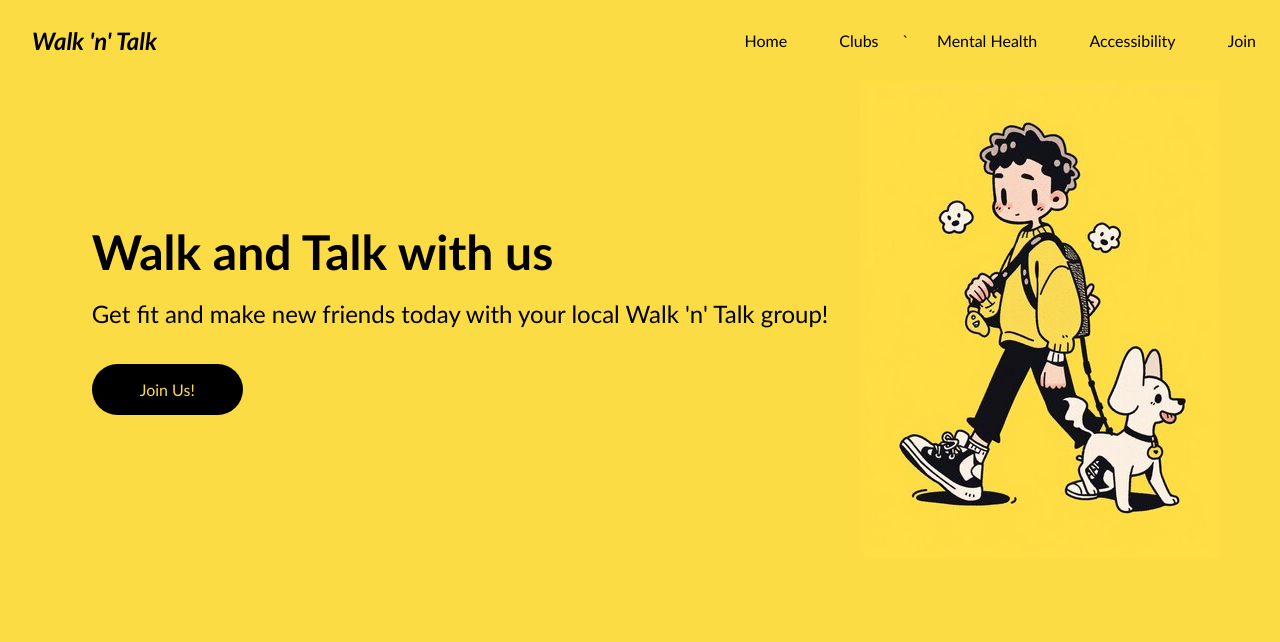
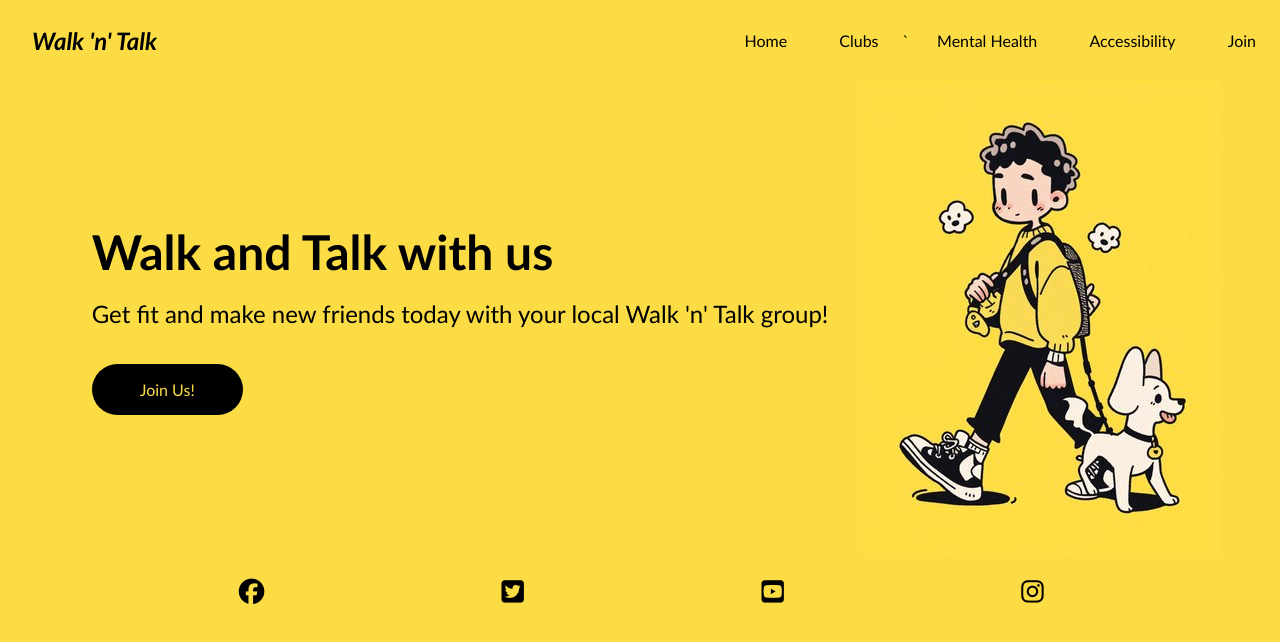
Before and after one commit to chipsandbeans/Walk-n-Talk, a plain HTML site: page index.html in a window 1280 px wide. Drawn offline with Linux system fonts and the light colour scheme.

Commit message:
added and styled footer icons and links

```diff
--- a/index.html
+++ b/index.html
@@ -31,5 +31,31 @@
             </div>
         </div>
     </section>
+    <footer>
+        <ul id="social-networks">
+            <li>
+                <a href="https://www.facebook.com/" target="_blank" rel="noopener"
+                    aria-label="Visit our Facebook page (opens in a new tab)">
+                    <i class="fa-brands fa-facebook"></i></a>
+            </li>
+            <li>
+                <a href="https://www.twitter.com/" target="_blank" rel="noopener"
+                    aria-label="Visit our Twitter page (opens in a new tab)">
+                    <i class="fa-brands fa-twitter-square"></i></a>
+            </li>
+            <li>
+                <a href="https://www.youtube.com/" target="_blank" rel="noopener"
+                    aria-label="Visit our YouTube page (opens in a new tab)">
+                    <i class="fa-brands fa-youtube-square"></i></a>
+            </li>
+            <li>
+                <a href="https://www.instagram.com/" target="_blank" rel="noopener"
+                    aria-label="Visit our Instagram page (opens in a new tab)">
+                    <i class="fa-brands fa-instagram"></i></a>
+            </li>
+        </ul>
+    </footer>
+
+    <script src="https://kit.fontawesome.com/3b20d96fa9.js" crossorigin="anonymous"></script>
 </body>
 </html>
--- a/style.css
+++ b/style.css
@@ -88,8 +88,24 @@ button:hover {
     height: 100%;
 }
 
+/* Footer */
+#social-networks {
+    text-align: center;
+    padding: 20px 0;
+    display: flex;
+    justify-content: space-evenly;
+    list-style-type: none;
+}
+
+#social-networks i {
+    font-size: 160%;
+    padding: 5%;
+    color: #000000;
+}
+
 @media screen and (max-width: 768px) {
-    .hero-container {
-        grid-template-columns: 1fr;
     }
+
+@media screen and (max-width: 480px) {
+
 }
```
